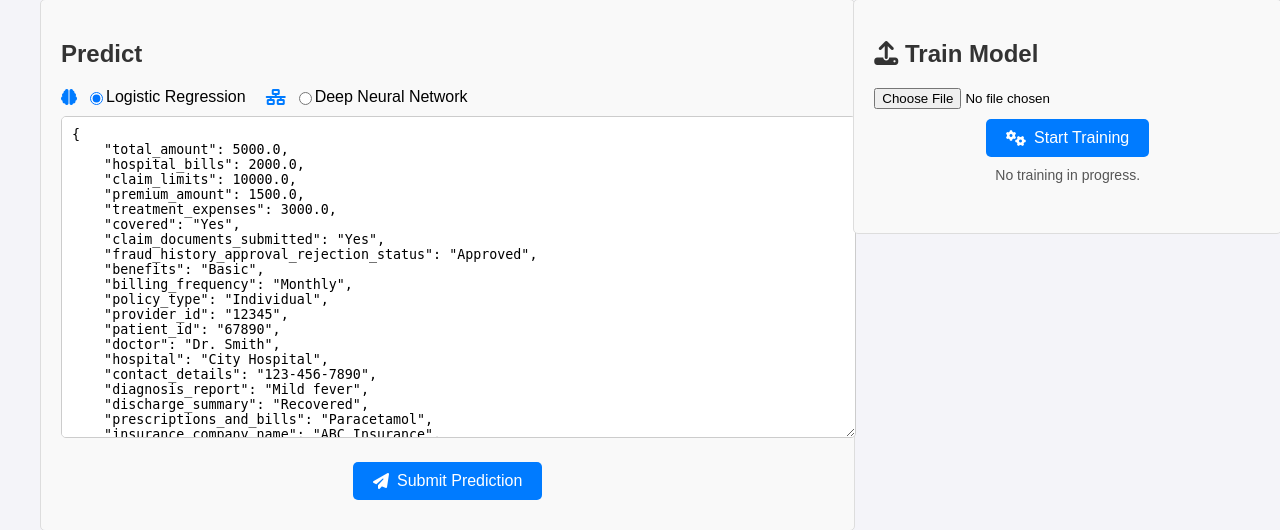
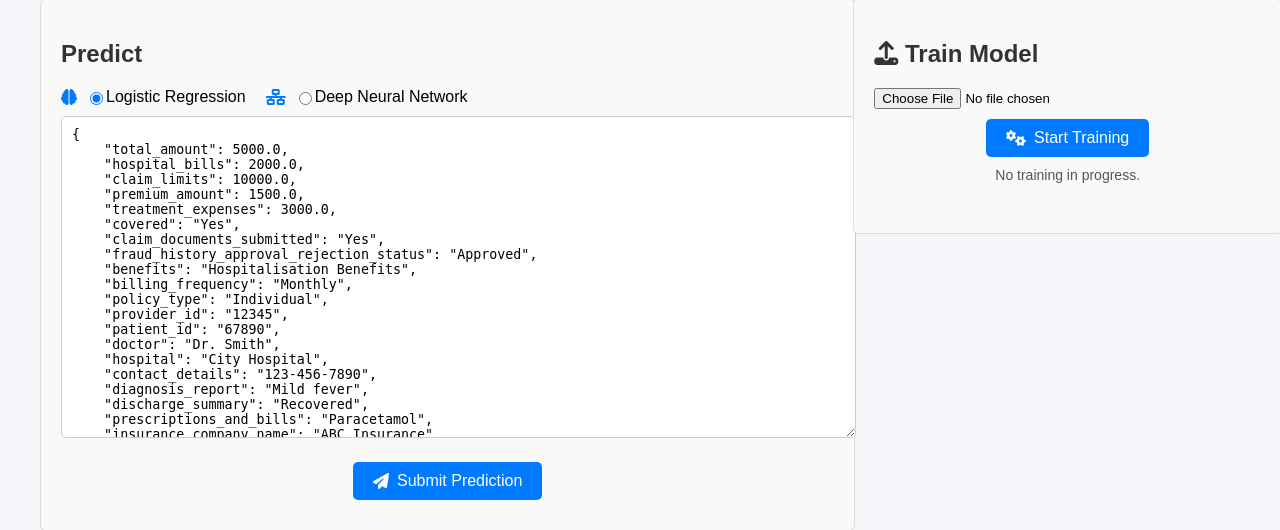
Before and after one commit to 2023aiml528/insurance-fraud-anomaly-analysis, a FastAPI app: page /dashboard in a window 1280 px wide. Shown: the part 127-657 px from the top of the page. Run offline with FastAPI, Linux system fonts and the light colour scheme; some libraries are stand-ins or nearby versions.

Commit message:
Policy and benefits on UI  data added

```diff
--- a/src/templates/dashboard.html
+++ b/src/templates/dashboard.html
@@ -141,7 +141,7 @@
     "covered": "Yes",
     "claim_documents_submitted": "Yes",
     "fraud_history_approval_rejection_status": "Approved",
-    "benefits": "Basic",
+    "benefits": "Hospitalisation Benefits",
     "billing_frequency": "Monthly",
     "policy_type": "Individual",
     "provider_id": "12345",
@@ -157,7 +157,7 @@
     "email": "example@example.com",
     "address": "123 Main St",
     "phone_number": "1234567890",
-    "policy_name": "Health Plus",
+    "policy_name": "Comprehensive Health Plan",
     "procedure_codes_cpt_code": "CPT123",
     "network_partners": "Partner1",
     "bank_account": "123456789",
```
